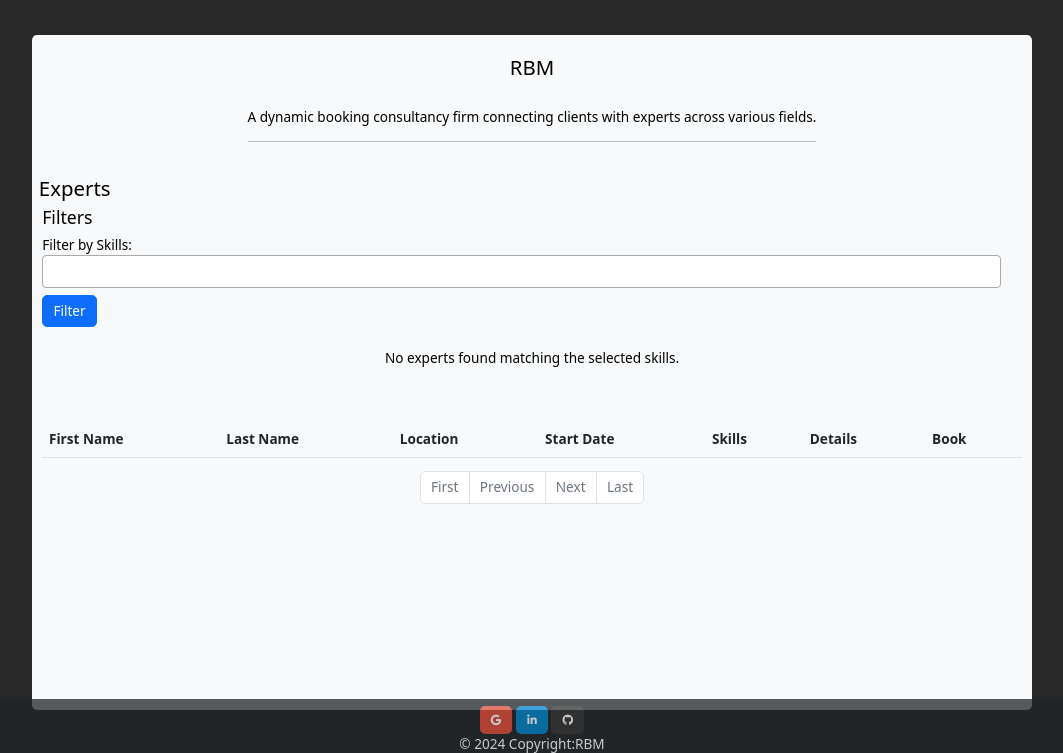
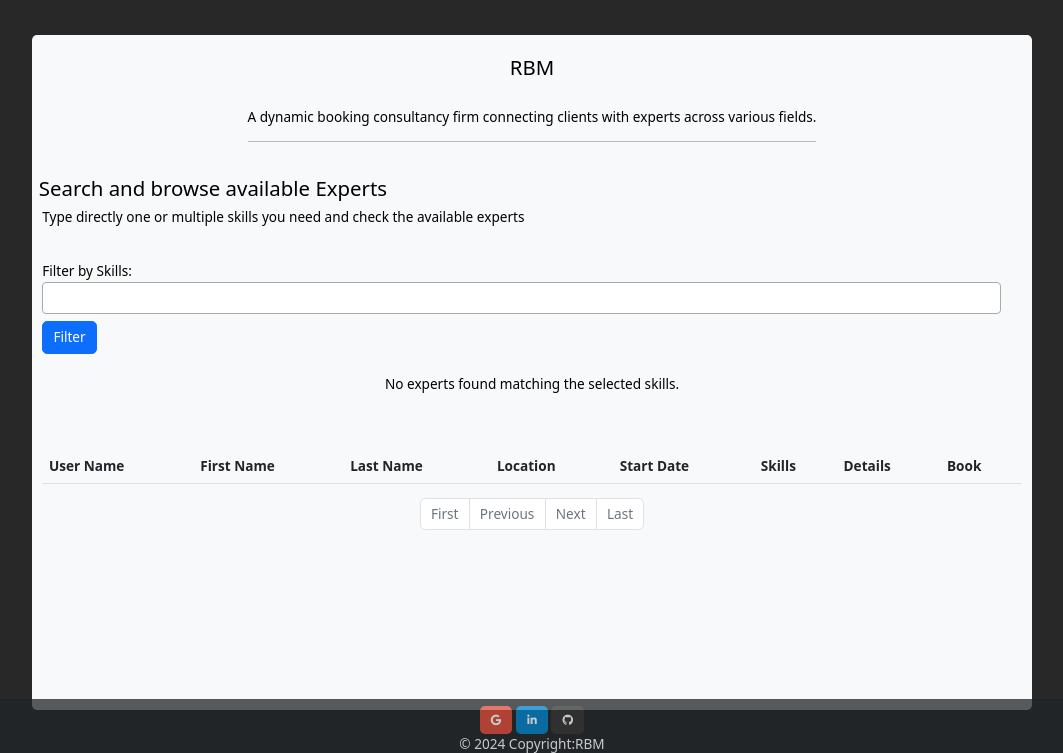
Before and after one commit to Jean7667/RBM_APP, a Django app: template user_app/templates/customer/listexpert.html in a window 1280 px wide. Shown: the part 46-799 px from the top of the page, without its empty margins (108-1171 px from the left). Run offline with Django 5.2, Linux system fonts and the light colour scheme; the template is opened without the code that fills it: values that come from a table or form of the project are taken from there, others are empty; data comes from the database, SQL or seed files in the repository; some libraries are stand-ins or nearby versions.

```diff
--- a/user_app/templates/customer/listexpert.html
+++ b/user_app/templates/customer/listexpert.html
@@ -16,11 +16,12 @@
           <hr>
         </div>
             <div class="row m-2 g-3 w-100">
-        <h1>Experts</h1>
+        <h1>Search and browse available Experts</h1>
         <div class="row">
             <div class="col-lg-12">
                 <!--search Tagging with multi-value select boxes Select2-->
-                <h3>Filters</h3>
+                <p>Type directly one or multiple skills you need and check the available experts</p>
+                <br>
                 <label for="skills">Filter by Skills:</label>
                 <div class="row mb-3">
                     <div class="col-lg col-6 col-md-4">
@@ -49,6 +50,7 @@
                 <table class="table">
                     <thead>
                         <tr>
+                            <th>User Name</th>
                             <th>First Name</th>
                             <th>Last Name</th>
                             <th>Location</th>
@@ -61,6 +63,7 @@
                     <tbody>
                         {% for expert in filtered_experts %}
                         <tr>
+                            <td data-label="User Name">{{ expert.user.username }}</td>
                             <td data-label="First Name">{{ expert.user.first_name }}</td>
                             <td data-label="Last Name">{{ expert.user.last_name }}</td>
                             <td data-label="Location">{{ expert.user.location }}</td>
```
Also changed, not shown: 1 other file.
